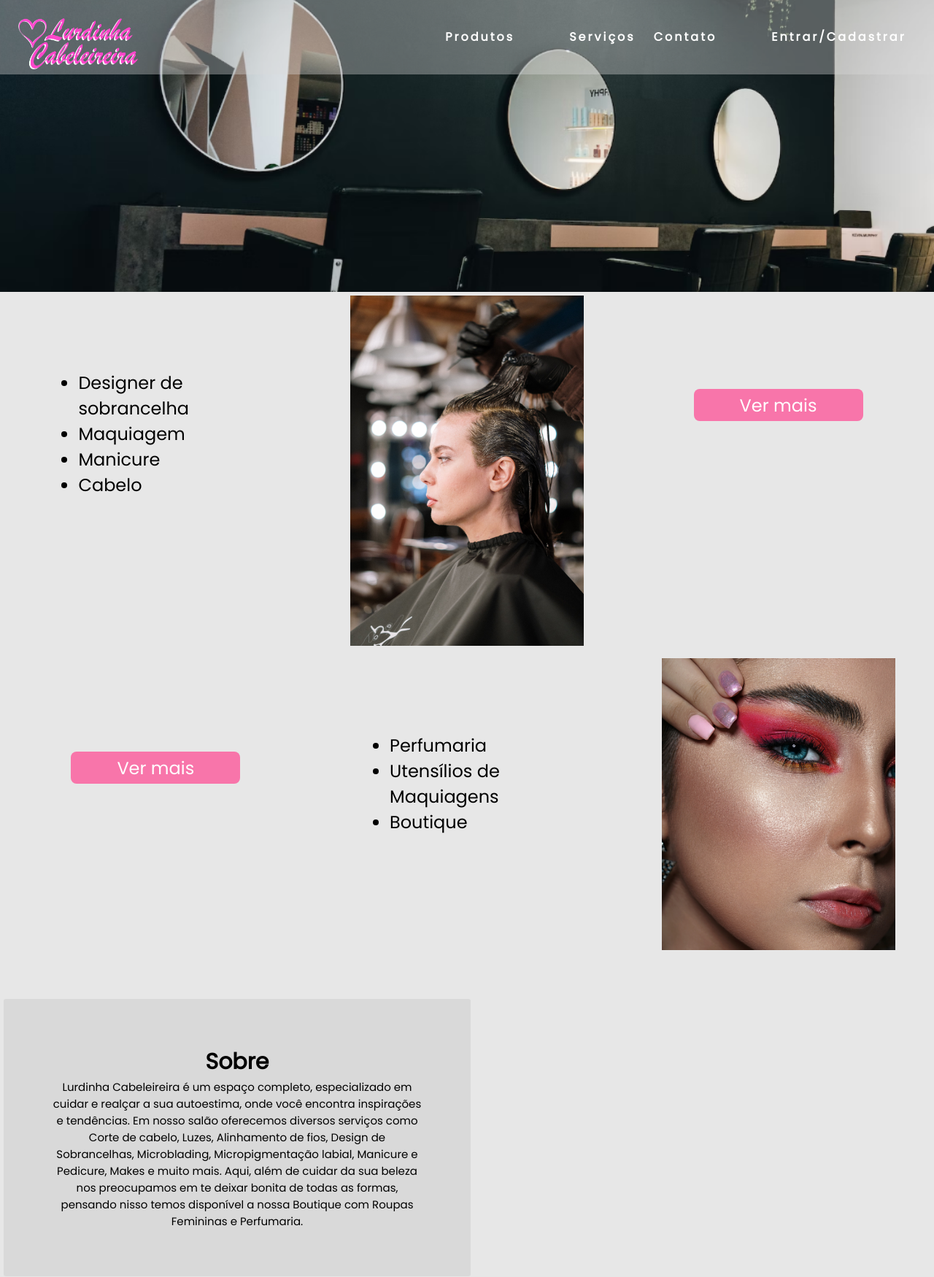
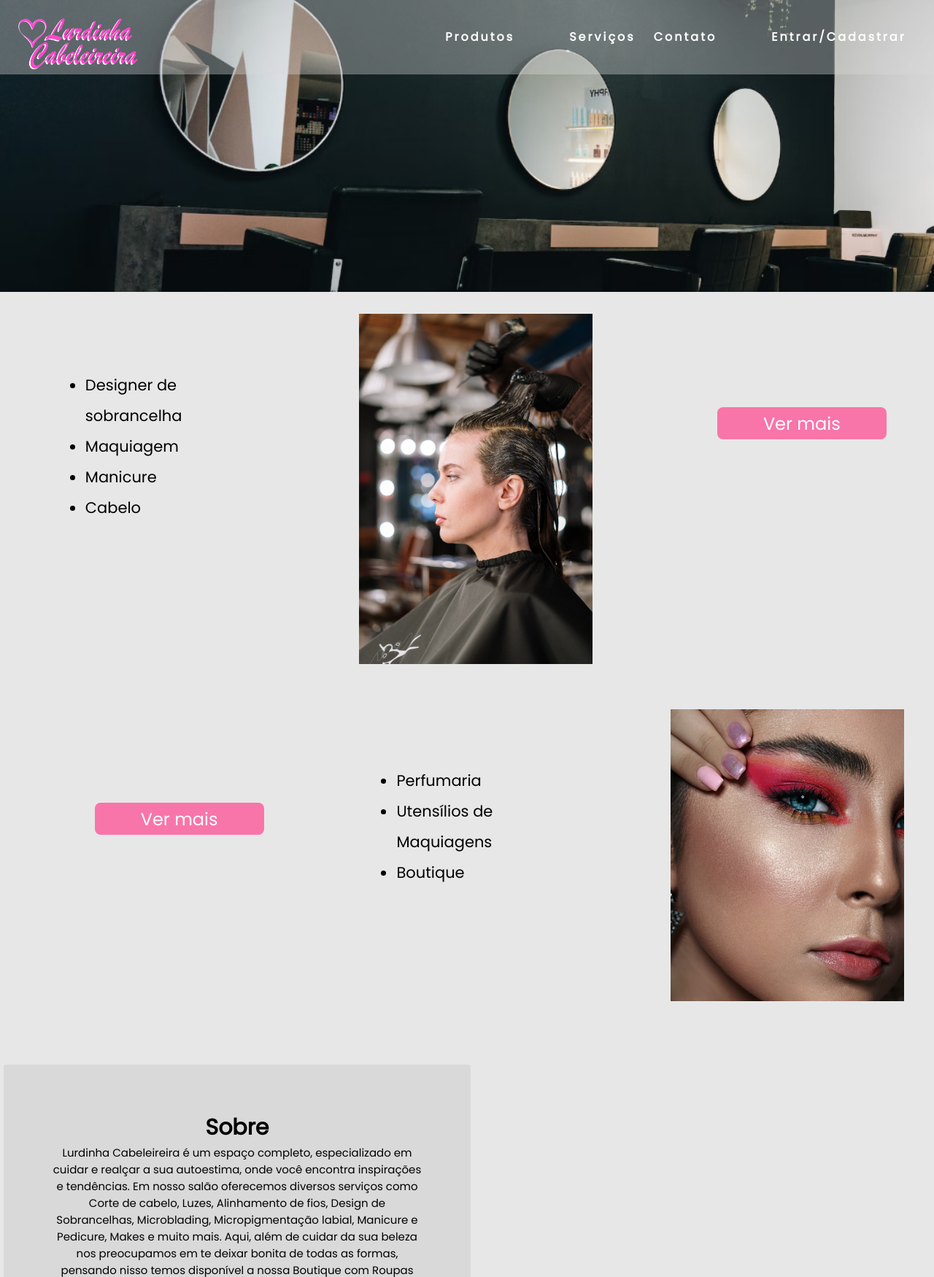
Before and after one commit to DanielVilarinho/ProjetoPCC, a PHP site: page / in a window 1280 px wide. Shown: the top 1750 px of the page at 73% size. Run offline with PHP 8.4, Linux system fonts and the light colour scheme.

Commit message:
Espaçamento alterado

```diff
--- a/style.css
+++ b/style.css
@@ -296,7 +296,7 @@ footer{
 .coluna {
   float: left;
   width: 33.33%;
-  padding: 5px;
+  padding: 30px 15px 25px 40px;
   text-align: center;
 }
 
@@ -368,10 +368,11 @@ footer{
 }
 
 .topico{
-  margin: 8vw;
+  margin: 6vw;
   text-align: left;
   justify-content: center;
-  font-size: 24px;
+  font-size: 21px;
+  line-height: 200%;
 }
 
 .botao{
```
